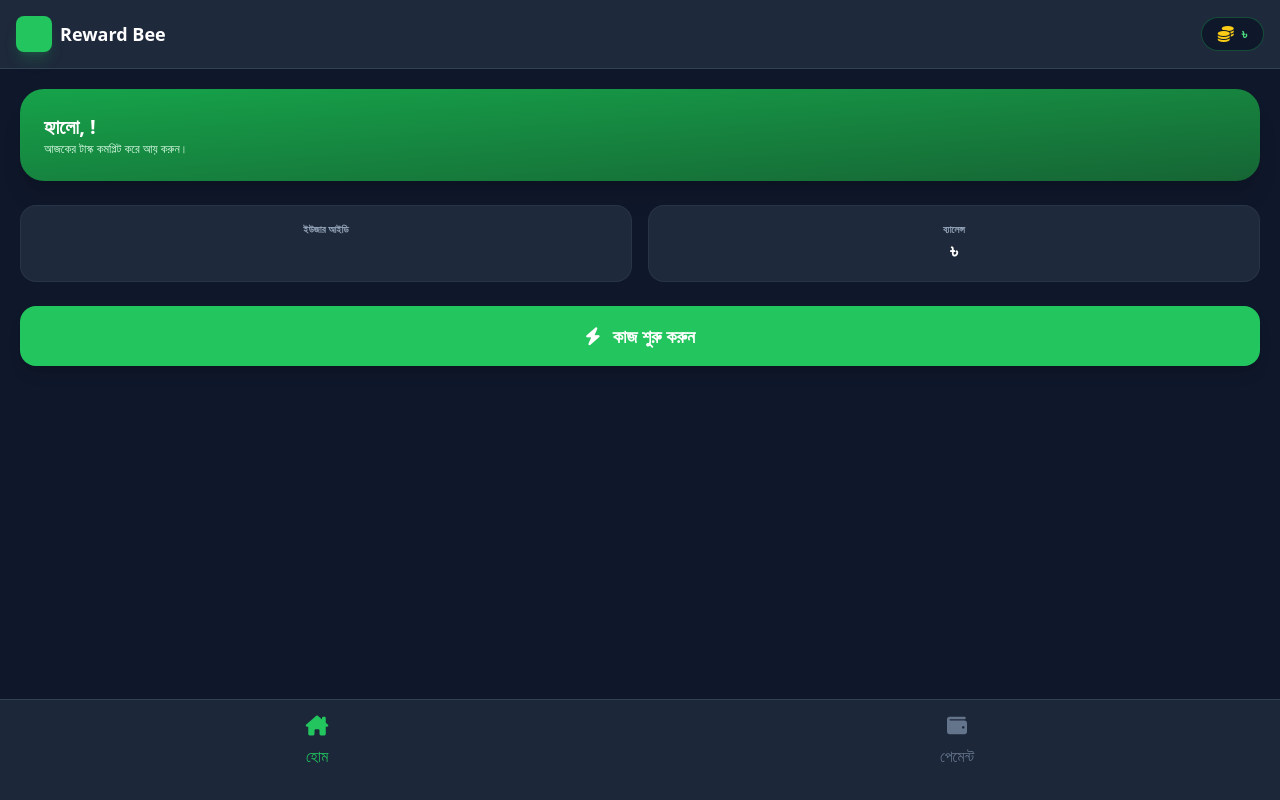
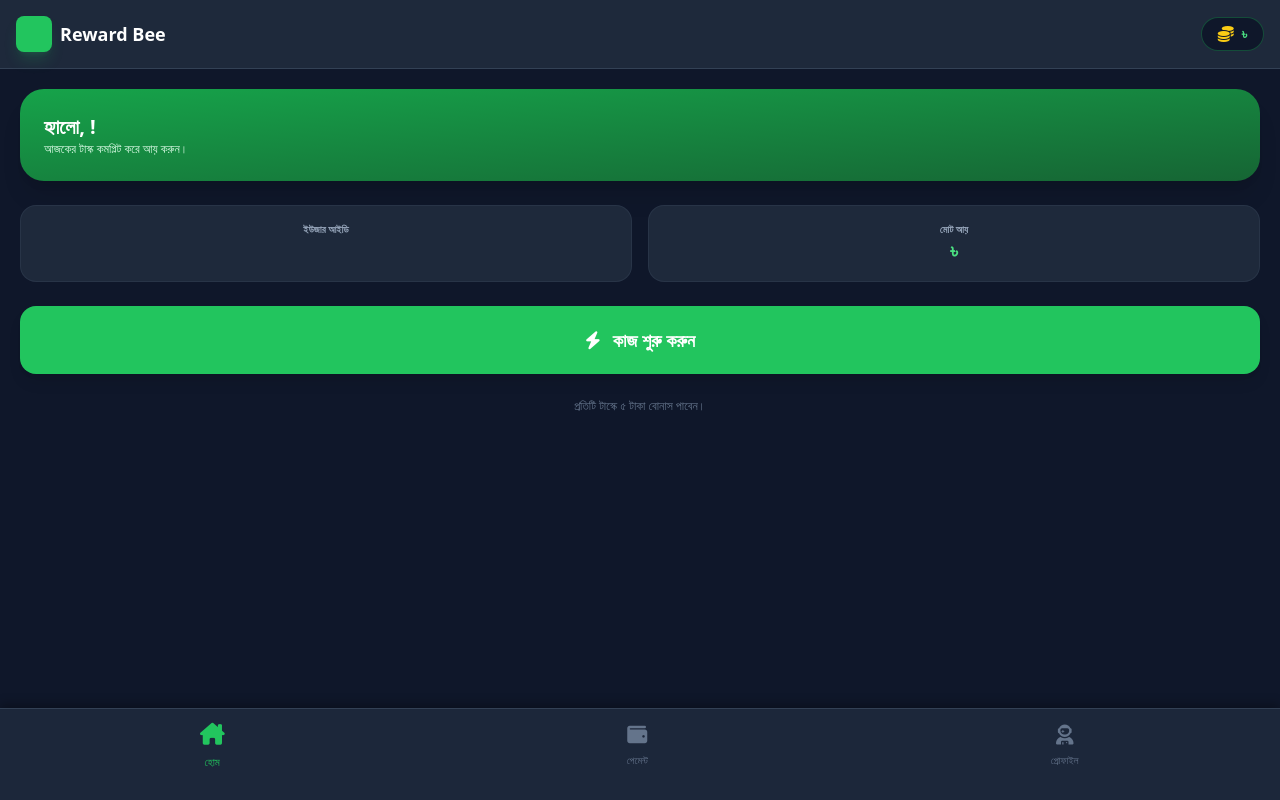
Before and after one commit to musfiqur224-cell/reward-bee-bot, a Python web app: template templates/index.html in a window 1280 px wide. Run offline with Jinja, Linux system fonts and the light colour scheme; the template is opened without the code that fills it: most values are stand-ins (such as "Sample title", 1, 10 or a date in 2020); some libraries are stand-ins or nearby versions.

Commit message:
Enhance UI elements and update user balance display
Updated the title and added styles for better UI. Modified button and section labels for clarity. Enhanced user balance display and improved withdrawal section.

```diff
--- a/templates/index.html
+++ b/templates/index.html
@@ -3,12 +3,16 @@
 <head>
     <meta charset="UTF-8">
     <meta name="viewport" content="width=device-width, initial-scale=1.0">
-    <title>Reward Bee</title>
+    <title>Reward Bee - Earn & Withdraw</title>
     <script src="https://cdn.tailwindcss.com"></script>
     <link rel="stylesheet" href="https://cdnjs.cloudflare.com/ajax/libs/font-awesome/6.4.0/css/all.min.css">
     <script src="https://unpkg.com/vue@3/dist/vue.global.js"></script>
     <script src="https://telegram.org/js/telegram-web-app.js"></script>
-    <style>[v-cloak] { display: none; }</style>
+    <style>
+        [v-cloak] { display: none; }
+        .nav-shadow { box-shadow: 0 -4px 10px rgba(0, 0, 0, 0.3); }
+        .glass { background: rgba(30, 41, 59, 0.7); backdrop-filter: blur(10px); }
+    </style>
 </head>
 <body class="bg-slate-900 text-white font-sans pb-28">
     <div id="app" v-cloak>
@@ -23,7 +27,6 @@
             </div>
             <div class="bg-slate-900 px-4 py-1.5 rounded-full border border-green-500/30 flex items-center gap-2">
                 <i class="fa-solid fa-coins text-yellow-400"></i>
-                <!-- এখানে Vue.js ডাটা দেখাবে, পাইথন নয় -->
                 <span class="font-bold text-green-400 text-sm">৳{{ user.balance }}</span>
             </div>
         </div>
@@ -41,46 +44,77 @@
                     <p class="text-sm font-black">{{ user.id }}</p>
                 </div>
                 <div class="bg-slate-800 p-4 rounded-2xl border border-slate-700/50">
-                    <p class="text-slate-400 text-[10px] uppercase font-bold">ব্যালেন্স</p>
-                    <p class="text-xl font-black">৳{{ user.balance }}</p>
+                    <p class="text-slate-400 text-[10px] uppercase font-bold">মোট আয়</p>
+                    <p class="text-xl font-black text-green-400">৳{{ user.balance }}</p>
                 </div>
             </div>
 
-            <button @click="startTask" class="w-full bg-green-500 hover:bg-green-600 py-4 rounded-2xl font-bold text-lg shadow-lg flex items-center justify-center gap-3 active:scale-95 transition-all">
+            <button @click="startTask" class="w-full bg-green-500 hover:bg-green-600 py-5 rounded-2xl font-bold text-lg shadow-lg flex items-center justify-center gap-3 active:scale-95 transition-all">
                 <i class="fa-solid fa-bolt"></i> কাজ শুরু করুন
             </button>
+
+            <p class="text-center text-slate-500 text-xs mt-4">প্রতিটি টাস্কে ৫ টাকা বোনাস পাবেন।</p>
         </div>
 
         <!-- Payment Page -->
         <div v-if="activePage === 'payments'" class="p-5 space-y-5">
             <div class="bg-slate-800 p-6 rounded-3xl border border-slate-700">
-                <h3 class="text-green-500 font-bold text-lg mb-4">টাকা উত্তোলন</h3>
+                <h3 class="text-green-500 font-bold text-lg mb-4 text-center">টাকা উত্তোলন</h3>
                 <div class="space-y-4">
-                    <select v-model="withdrawMethod" class="w-full bg-slate-900 p-3.5 rounded-xl border border-slate-700 outline-none">
-                        <option value="" disabled>মেথড সিলেক্ট করুন</option>
-                        <option value="Bkash">বিকাশ</option>
-                        <option value="Nagad">নগদ</option>
-                    </select>
-                    <input type="number" v-model="withdrawNum" placeholder="নাম্বার" class="w-full bg-slate-900 p-3.5 rounded-xl border border-slate-700">
-                    <input type="number" v-model="withdrawAmt" placeholder="পরিমাণ (মিনিমাম ৫০০)" class="w-full bg-slate-900 p-3.5 rounded-xl border border-slate-700">
-                    <button @click="handleWithdraw" class="w-full bg-blue-600 py-4 rounded-xl font-bold">রিকোয়েস্ট পাঠান</button>
+                    <div class="space-y-2">
+                        <label class="text-xs text-slate-400 ml-1">পেমেন্ট মেথড</label>
+                        <select v-model="withdrawMethod" class="w-full bg-slate-900 p-4 rounded-xl border border-slate-700 outline-none focus:border-green-500">
+                            <option value="" disabled>মেথড সিলেক্ট করুন</option>
+                            <option value="Bkash">বিকাশ</option>
+                            <option value="Nagad">নগদ</option>
+                        </select>
+                    </div>
+                    <input type="number" v-model="withdrawNum" placeholder="বিকাশ/নগদ নাম্বার" class="w-full bg-slate-900 p-4 rounded-xl border border-slate-700 focus:border-green-500 outline-none">
+                    <input type="number" v-model="withdrawAmt" placeholder="টাকার পরিমাণ (মিনিমাম ৫০০)" class="w-full bg-slate-900 p-4 rounded-xl border border-slate-700 focus:border-green-500 outline-none">
+                    <button @click="handleWithdraw" class="w-full bg-blue-600 hover:bg-blue-700 py-4 rounded-xl font-bold transition-all shadow-lg">রিকোয়েস্ট পাঠান</button>
                 </div>
             </div>
         </div>
 
-        <!-- Task Overlay -->
+        <!-- Profile Page -->
+        <div v-if="activePage === 'profile'" class="p-5 space-y-5">
+            <div class="bg-slate-800 p-6 rounded-3xl border border-slate-700 text-center">
+                <div class="w-20 h-20 bg-slate-700 rounded-full mx-auto mb-3 flex items-center justify-center text-3xl border-2 border-green-500/50">👤</div>
+                <h3 class="text-xl font-bold">{{ user.name }}</h3>
+                <p class="text-slate-400 text-xs mb-6">ID: {{ user.id }}</p>
+
+                <div class="bg-slate-900/50 p-5 rounded-2xl border border-slate-700/30">
+                    <p class="text-sm text-slate-500">বর্তমান ব্যালেন্স</p>
+                    <p class="text-3xl text-green-400 font-bold">৳{{ user.balance }}</p>
+                </div>
+            </div>
+        </div>
+
+        <!-- Task Overlay (Loading Ads) -->
         <div v-if="activePage === 'task'" class="fixed inset-0 bg-slate-900 z-[100] flex flex-col items-center justify-center p-6 text-center">
-             <div class="text-6xl font-black mb-4 text-green-500">{{ timer }}s</div>
-             <h3 class="text-xl font-bold">অ্যাড লোড হচ্ছে...</h3>
+             <div class="relative w-32 h-32 mb-8">
+                <svg class="w-full h-full transform -rotate-90">
+                    <circle cx="64" cy="64" r="60" stroke="currentColor" stroke-width="8" fill="transparent" class="text-slate-800" />
+                    <circle cx="64" cy="64" r="60" stroke="currentColor" stroke-width="8" fill="transparent"
+                            :stroke-dasharray="377" :stroke-dashoffset="377 - (timer/10)*377"
+                            class="text-green-500 transition-all duration-1000 ease-linear" />
+                </svg>
+                <span class="absolute top-1/2 left-1/2 -translate-x-1/2 -translate-y-1/2 text-4xl font-black text-green-500">{{ timer }}</span>
+             </div>
+             <h3 class="text-2xl font-bold mb-2">অ্যাড দেখা হচ্ছে...</h3>
+             <p class="text-slate-400">টাইমার শেষ হওয়া পর্যন্ত অপেক্ষা করুন।</p>
         </div>
 
         <!-- Bottom Navigation -->
-        <div class="fixed bottom-0 w-full bg-slate-800/95 backdrop-blur-md flex justify-around pt-3 pb-8 border-t border-slate-700 z-50">
-            <button @click="activePage = 'home'" :class="activePage === 'home' ? 'text-green-500' : 'text-slate-500'" class="flex flex-col items-center gap-1">
+        <div class="fixed bottom-0 w-full bg-slate-800/95 backdrop-blur-md flex justify-around pt-3 pb-8 border-t border-slate-700 nav-shadow z-50">
+            <button @click="activePage = 'home'" :class="activePage === 'home' ? 'text-green-500 scale-110' : 'text-slate-500'" class="flex flex-col items-center gap-1 text-[10px] transition-all">
                 <i class="fa-solid fa-house-chimney text-xl"></i><span>হোম</span>
             </button>
-            <button @click="activePage = 'payments'" :class="activePage === 'payments' ? 'text-green-500' : 'text-slate-500'" class="flex flex-col items-center gap-1">
+            <button @click="activePage = 'payments'" :class="activePage === 'payments' ? 'text-green-500 scale-110' : 'text-slate-500'" class="flex flex-col items-center gap-1 text-[10px] transition-all">
                 <i class="fa-solid fa-wallet text-xl"></i><span>পেমেন্ট</span>
+            </button>
+            <button @click="activePage = 'profile'" :class="activePage === 'profile' ? 'text-green-500 scale-110' : 'text-slate-500'" class="flex flex-col items-center gap-1 text-[10px] transition-all">
+                <i class="fa-solid fa-user-astronaut text-xl"></i><span>প্রোফাইল</span>
             </button>
         </div>
     </div>
@@ -92,53 +126,86 @@
                 const tg = window.Telegram.WebApp;
                 const activePage = ref('home');
                 const timer = ref(10);
-
-                // ডিফল্ট ডাটা (যাতে এরর না আসে)
-                const user = ref({ id: '...', name: 'ইউজার', balance: 0 });
+                const user = ref({ id: '...', name: 'Loading...', balance: 0 });
 
                 const withdrawMethod = ref('');
                 const withdrawNum = ref('');
                 const withdrawAmt = ref('');
 
-                // মাউন্ট হওয়ার পর ডাটাবেস থেকে আসল ডাটা আনা হবে
                 onMounted(async () => {
                     tg.expand();
+                    tg.ready();
                     const tgUser = tg.initDataUnsafe.user;
+
                     if (tgUser) {
-                        try {
-                            const res = await fetch('/api/get_user/' + tgUser.id);
-                            const data = await res.json();
-                            if (data.status === "success") {
-                                user.value = {
-                                    id: data.user_id,
-                                    name: data.name,
-                                    balance: data.balance
-                                };
-                            }
-                        } catch (e) {
-                            console.error("ডাটা লোড করতে সমস্যা হয়েছে");
-                        }
+                        fetchUserData(tgUser.id);
+                    } else {
+                        // ডেভেলপমেন্ট মোড বা ব্রাউজারে টেস্ট করার জন্য
+                        user.value = { id: '12345', name: 'Test User', balance: 0 };
                     }
                 });
 
+                const fetchUserData = async (userId) => {
+                    try {
+                        const res = await fetch(`/api/get_user/${userId}`);
+                        const data = await res.json();
+                        if (data.status === "success") {
+                            user.value = { id: data.user_id, name: data.name, balance: data.balance };
+                        }
+                    } catch (err) {
+                        console.error("User Data Fetch Error:", err);
+                    }
+                };
+
                 const startTask = () => {
                     activePage.value = 'task';
+                    timer.value = 10;
+
+                    // এখানে আপনি আপনার অ্যাড নেটওয়ার্কের লিংক দিতে পারেন
+                    window.open('https://www.google.com', '_blank');
+
                     let interval = setInterval(() => {
                         timer.value--;
                         if (timer.value <= 0) {
                             clearInterval(interval);
-                            user.value.balance += 5; // এখানে ডাটাবেস আপডেট API কল করা যাবে
-                            alert("অভিনন্দন! ৫ টাকা যোগ হয়েছে।");
-                            timer.value = 10;
-                            activePage.value = 'home';
+                            completeTask();
                         }
                     }, 1000);
                 };
 
+                const completeTask = async () => {
+                    try {
+                        const res = await fetch('/api/add_balance', {
+                            method: 'POST',
+                            headers: { 'Content-Type': 'application/json' },
+                            body: JSON.stringify({ user_id: user.value.id, amount: 5 })
+                        });
+                        const data = await res.json();
+                        if (data.success) {
+                            user.value.balance = data.new_balance;
+                            tg.HapticFeedback.notificationOccurred('success');
+                            alert("অভিনন্দন! ৫ টাকা যোগ হয়েছে।");
+                        }
+                    } catch (err) {
+                        alert("সার্ভার সমস্যা! আবার চেষ্টা করুন।");
+                    }
+                    activePage.value = 'home';
+                };
+
                 const handleWithdraw = () => {
-                    if (withdrawAmt.value < 500) return alert("মিনিমাম ৫০০ টাকা প্রয়োজন");
-                    alert("উইথড্র রিকোয়েস্ট সফল হয়েছে!");
+                    if (!withdrawMethod.value || !withdrawNum.value || !withdrawAmt.value) {
+                        return alert("সবগুলো ঘর পূরণ করুন!");
+                    }
+                    if (withdrawAmt.value < 500) {
+                        return alert("মিনিমাম ৫০০ টাকা লাগবে!");
+                    }
+                    if (withdrawAmt.value > user.value.balance) {
+                        return alert("আপনার ব্যালেন্স কম!");
+                    }
+
+                    alert("পেমেন্ট রিকোয়েস্ট পাঠানো হয়েছে! ২৪ ঘণ্টার মধ্যে পেমেন্ট পাবেন।");
                     user.value.balance -= withdrawAmt.value;
+                    withdrawMethod.value = ''; withdrawNum.value = ''; withdrawAmt.value = '';
                 };
 
                 return {
```
